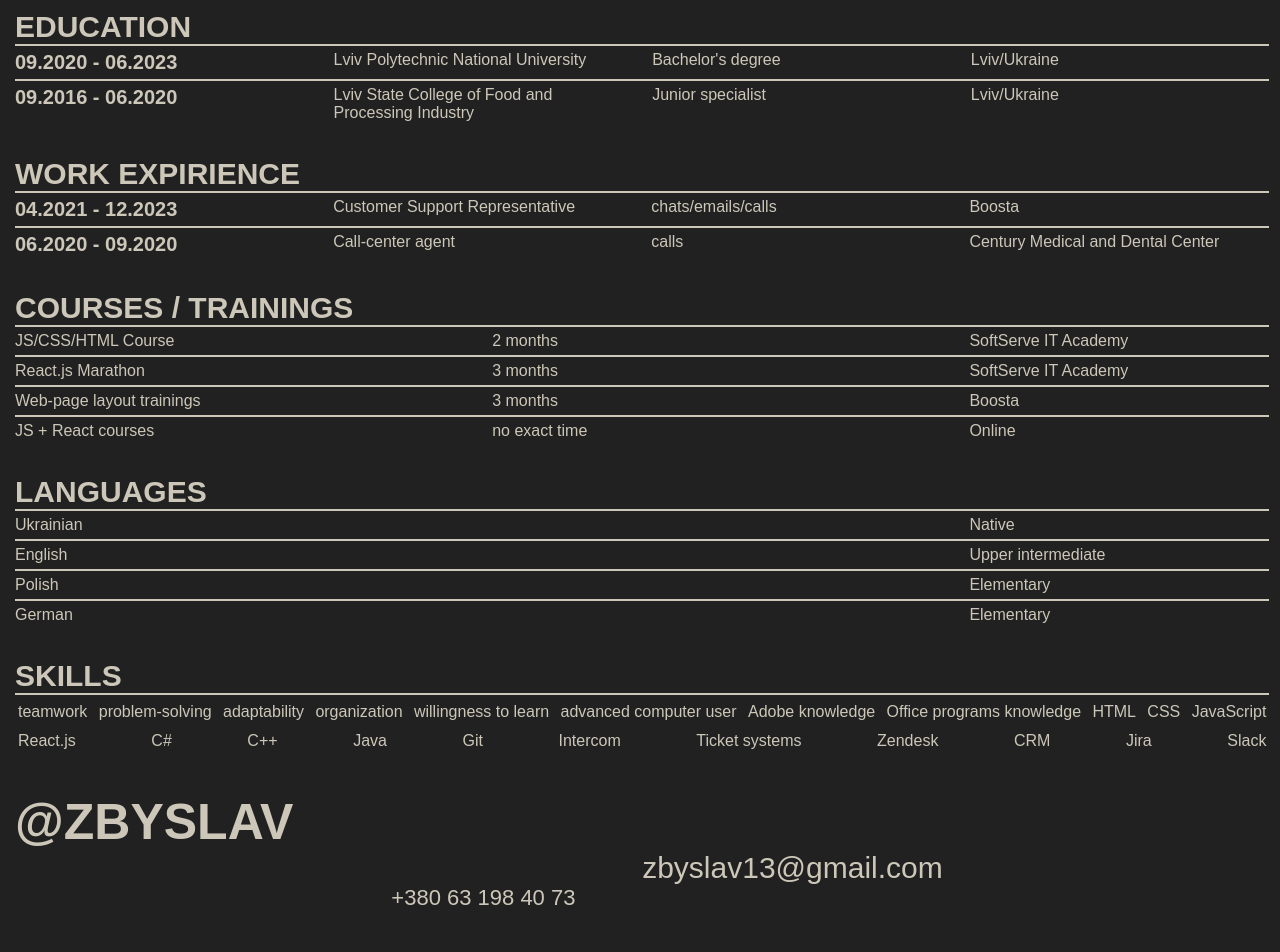
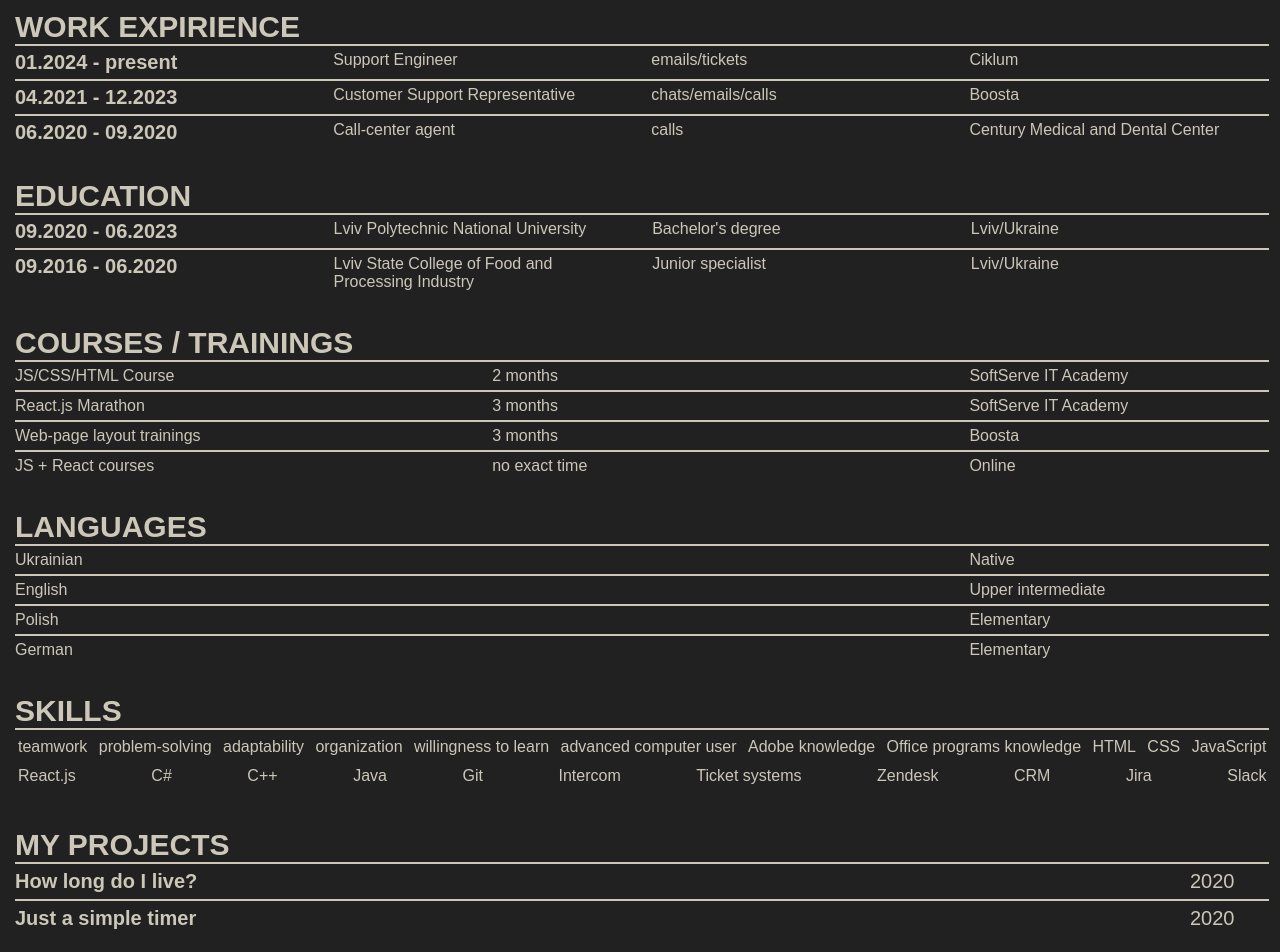
Before and after one commit to zbys1av/zbyslav, a React (Create React App) app: page / in a window 1280 px wide. Shown: the part 520-1472 px from the top of the page. Built offline with nearby package versions, Linux system fonts and the light colour scheme; no server answers.

Commit message:
new sections + css

```diff
--- a/src/App.js
+++ b/src/App.js
@@ -13,6 +13,7 @@
 import Work from './Components/Work';
 import Footer from './Components/Footer';
 import Skills from './Components/Skills';
+import Projects from './Components/Projects';
 
 function App() {
 
@@ -26,7 +27,7 @@
   }
 
   const snowStyle = {
-    height: "220%",
+    height: "255%",
   }
 
   return (
@@ -34,11 +35,12 @@
       {month ? <Snowfall snowflakeCount={50} style={snowStyle}/> : ""}
       <Header/>
       <Main/>
+      <Work/>
       <Study/>
-      <Work/>
       <Courses/>
       <Languages/>
       <Skills/>
+      <Projects/>
       <Footer/>
     </div>
   );
--- a/src/App.scss
+++ b/src/App.scss
@@ -242,6 +242,34 @@
   }
 }
 
+.projects{
+  &__section{
+    display: flex;
+    justify-content: space-between;
+    align-items: center;
+    padding: 0;
+    font-size: 20px;
+    height: 35px;
+    color: var(--bright-color);
+    text-decoration: none;
+
+    &:hover{
+      cursor: pointer;
+    }
+  }
+
+  &__name{
+    text-decoration: none;
+    padding: 0;
+    margin: 0;
+    font-weight: bold;
+  }
+
+  &__created-date{
+    margin-right: 35px;
+  }
+}
+
 .footer{
   &__contact-sections{
     &:nth-child(2){
--- /dev/null
+++ b/src/Components/Projects.js
@@ -0,0 +1,24 @@
+import React from "react";
+
+function Projects(){
+    return(
+        <div className="projects">
+            <div className="container">
+                <div className="projects__box">
+                <p className="projects__title section-title bold">My projects</p>
+                    <a  href="https://zbys1av.github.io/how-long-you-alive/" target="_blank" className="projects__section item">
+                        <p  className="projects__name">How long do I live?</p>
+                        <p className="projects__created-date">2020</p>
+                    </a>
+
+                    <a  href="https://zbys1av.github.io/timer/" target="_blank" className="projects__section item">
+                        <p className="projects__name">Just a simple timer</p>
+                        <p className="projects__created-date">2020</p>
+                    </a>
+                </div>
+            </div>
+        </div>
+    )
+}
+
+export default Projects;
--- a/src/Components/Work.js
+++ b/src/Components/Work.js
@@ -4,8 +4,13 @@
 
     const [isOpen1, setIsOpen1] = useState(false);
     const [isOpen2, setIsOpen2] = useState(false);
+    const [isOpen3, setIsOpen3] = useState(false);
 
-    function toggleAccordionSupport(){
+    function toggleAccordionCiklum(){
+        setIsOpen3(!isOpen3);
+    }
+
+    function toggleAccordionBoosta(){
         setIsOpen1(!isOpen1);
     }
 
@@ -18,7 +23,22 @@
             <div className="container">
                 <div className="work__box">
                     <p className="work__title section-title bold">Work expirience</p>
-                    <div className="work__section work__section--accordion item" onClick={toggleAccordionSupport}>
+                    <div className="work__section work__section--accordion item" onClick={toggleAccordionCiklum}>
+                        <div className="work__main-info-sec">
+                            <p className="work__item work__item--years bold">01.2024 - present</p>
+                            <p className="work__item work__item--position">Support Engineer</p>
+                            <p className="work__item work__item--respon">emails/tickets</p>
+                            <p className="work__item work__item--company">Ciklum</p>
+                        </div>
+                        <div className="work__additional-info-sec">
+                            {isOpen3 && (
+                                <p className="work__additional-info">
+                                    Nothing to say yet. Project - Bandcamp
+                                </p>
+                            )}
+                        </div>
+                    </div>
+                    <div className="work__section work__section--accordion item" onClick={toggleAccordionBoosta}>
                         <div className="work__main-info-sec">
                             <p className="work__item work__item--years bold">04.2021 - 12.2023</p>
                             <p className="work__item work__item--position">Customer Support Representative</p>
```
